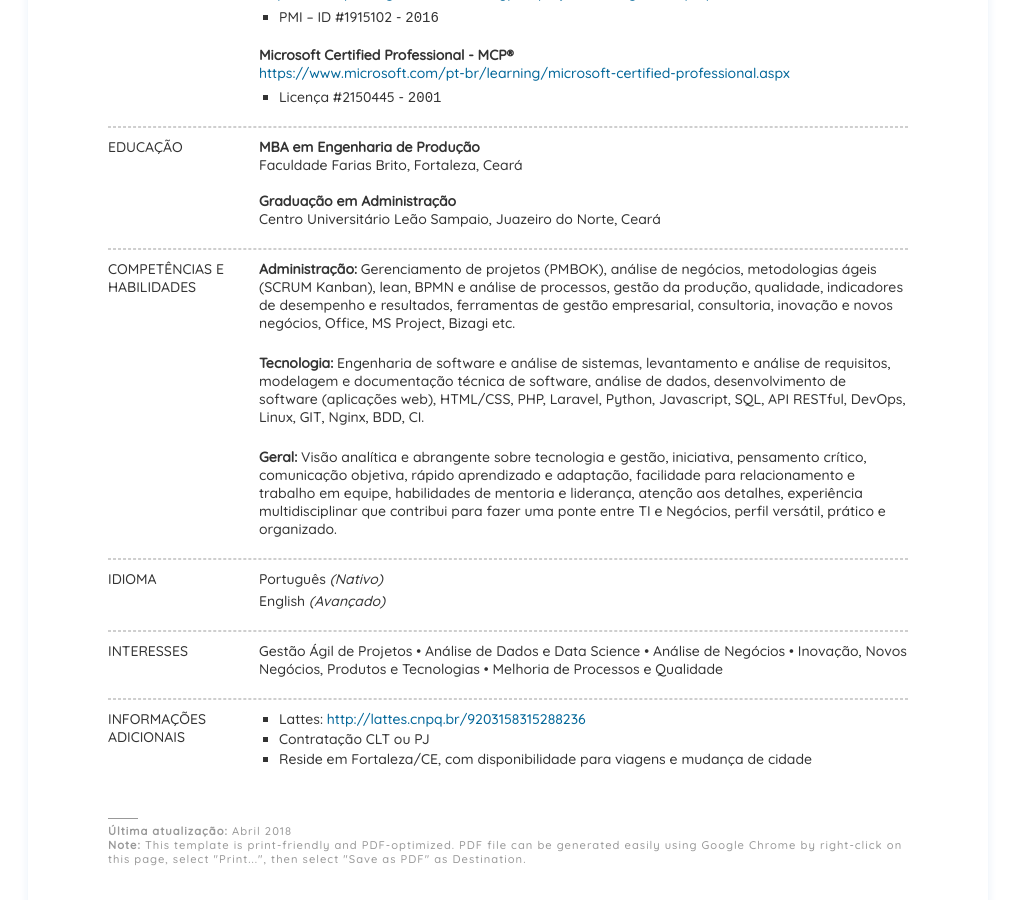
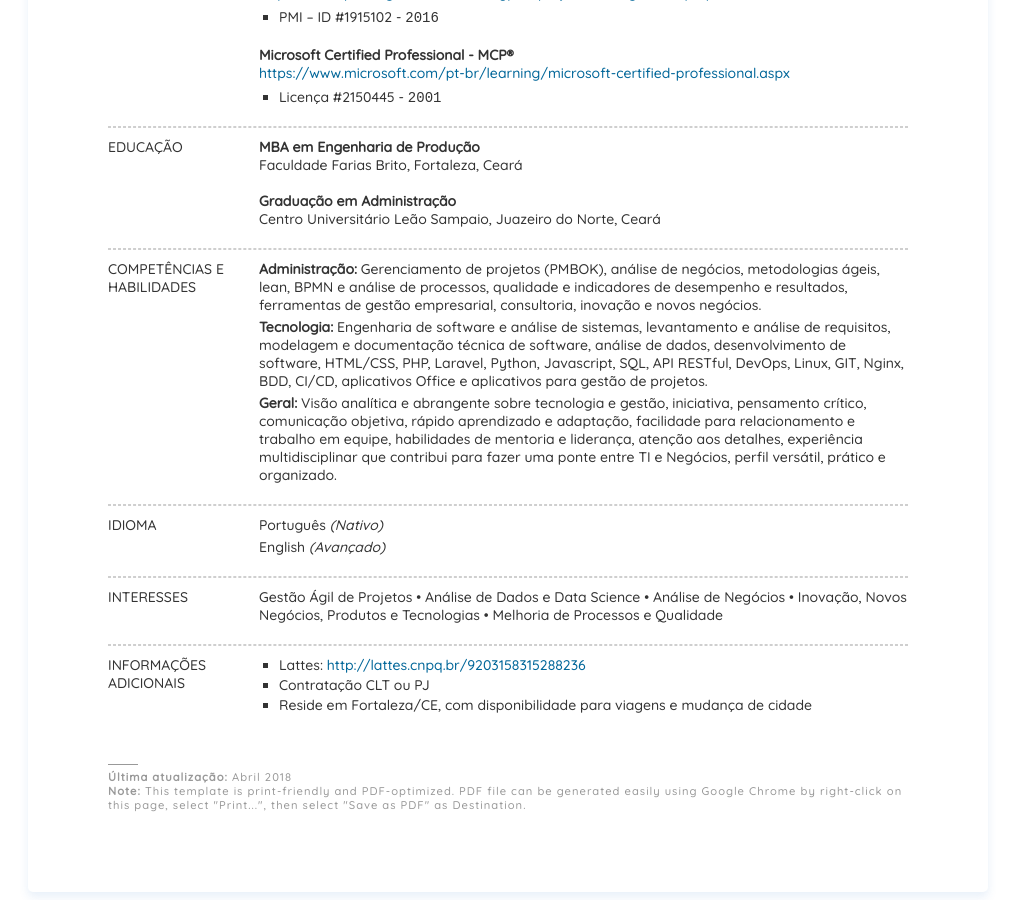
Before and after one commit to valdirsjr/valdirsjr.github.io, a Jekyll site: the page resume/index.html, which Jekyll copies as it is, in a window 1280 px wide and 900 px high, scrolled down 3074 px. Shown: the whole window, without its empty margins (132-1147 px from the left). Built offline with Jekyll 4.4.1, drawn with Linux system fonts in a browser that asks for light colours.

Commit message:
sync linkedin

```diff
--- a/resume/index.html
+++ b/resume/index.html
@@ -278,13 +278,11 @@ License  : https://github.com/heiswayi/resume/blob/gh-pages/LICENSE.md
 			</div>
 			<div class="sectionContent">
 				<div class="skillBlock">
-					<span class="title">Administração:</span> <span>Gerenciamento de projetos (PMBOK), análise de negócios, metodologias ágeis (SCRUM Kanban), lean, BPMN e análise de processos, gestão da produção, qualidade, indicadores de desempenho e resultados, ferramentas de gestão empresarial, consultoria, inovação e novos negócios, Office, MS Project, Bizagi etc.</span>
+					<span class="title">Administração:</span> <span>Gerenciamento de projetos (PMBOK), análise de negócios, metodologias ágeis, lean, BPMN e análise de processos, qualidade e indicadores de desempenho e resultados, ferramentas de gestão empresarial, consultoria, inovação e novos negócios.</span>
 				</div>
-				<br />
 				<div class="skillBlock">
-					<span class="title">Tecnologia:</span> <span>Engenharia de software e análise de sistemas, levantamento e análise de requisitos, modelagem e documentação técnica de software, análise de dados, desenvolvimento de software (aplicações web), HTML/CSS, PHP, Laravel, Python, Javascript, SQL, API RESTful, DevOps, Linux, GIT, Nginx, BDD, CI.</span>
+					<span class="title">Tecnologia:</span> <span>Engenharia de software e análise de sistemas, levantamento e análise de requisitos, modelagem e documentação técnica de software, análise de dados, desenvolvimento de software, HTML/CSS, PHP, Laravel, Python, Javascript, SQL, API RESTful, DevOps, Linux, GIT, Nginx, BDD, CI/CD, aplicativos Office e aplicativos para gestão de projetos.</span>
 				</div>
-				<br />
 				<div class="skillBlock">
 					<span class="title">Geral:</span> <span>Visão analítica e abrangente sobre tecnologia e gestão, iniciativa, pensamento crítico, comunicação objetiva, rápido aprendizado e adaptação, facilidade para relacionamento e trabalho em equipe, habilidades de mentoria e liderança, atenção aos detalhes, experiência multidisciplinar que contribui para fazer uma ponte entre TI e Negócios, perfil versátil, prático e organizado.</span>
 				</div>
```
